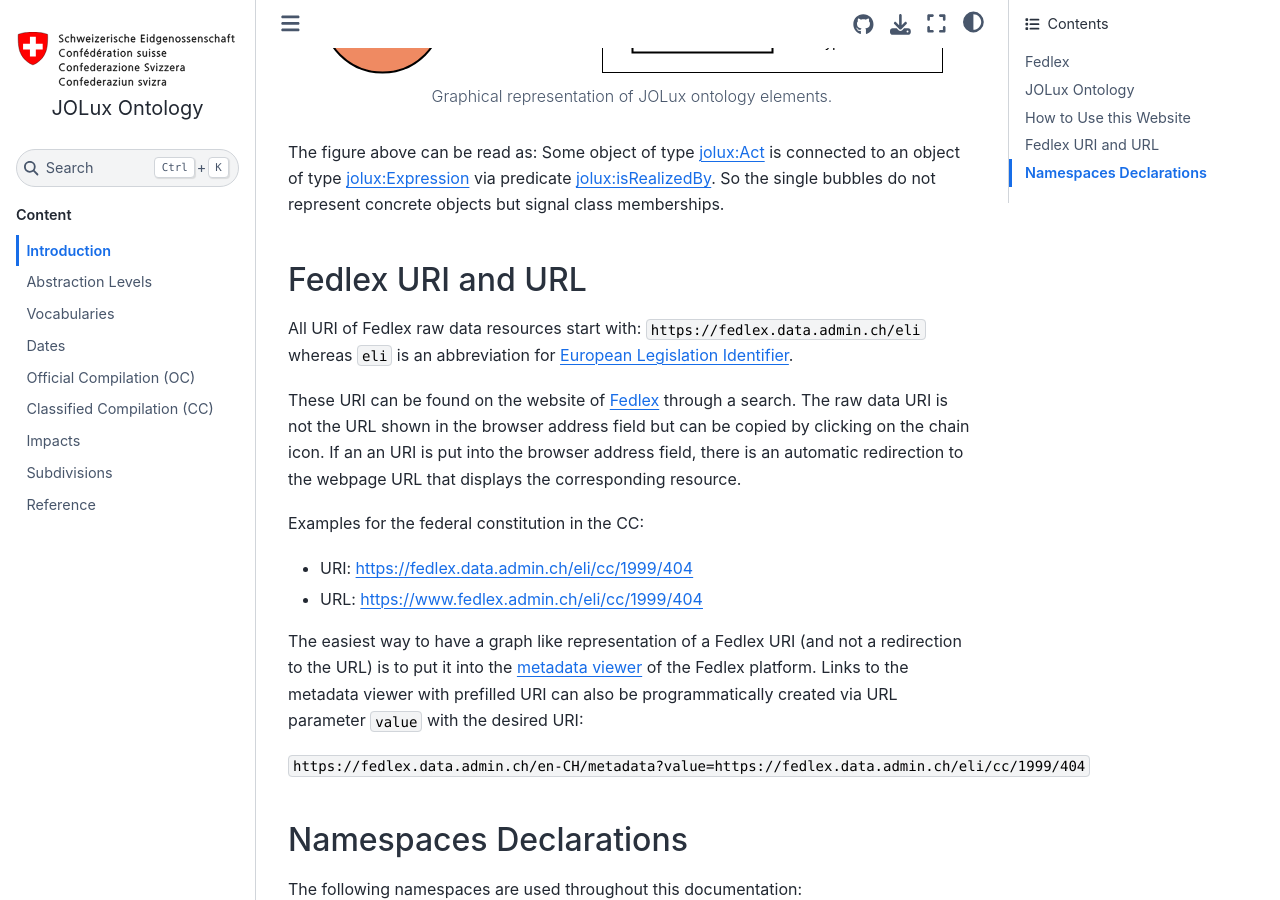
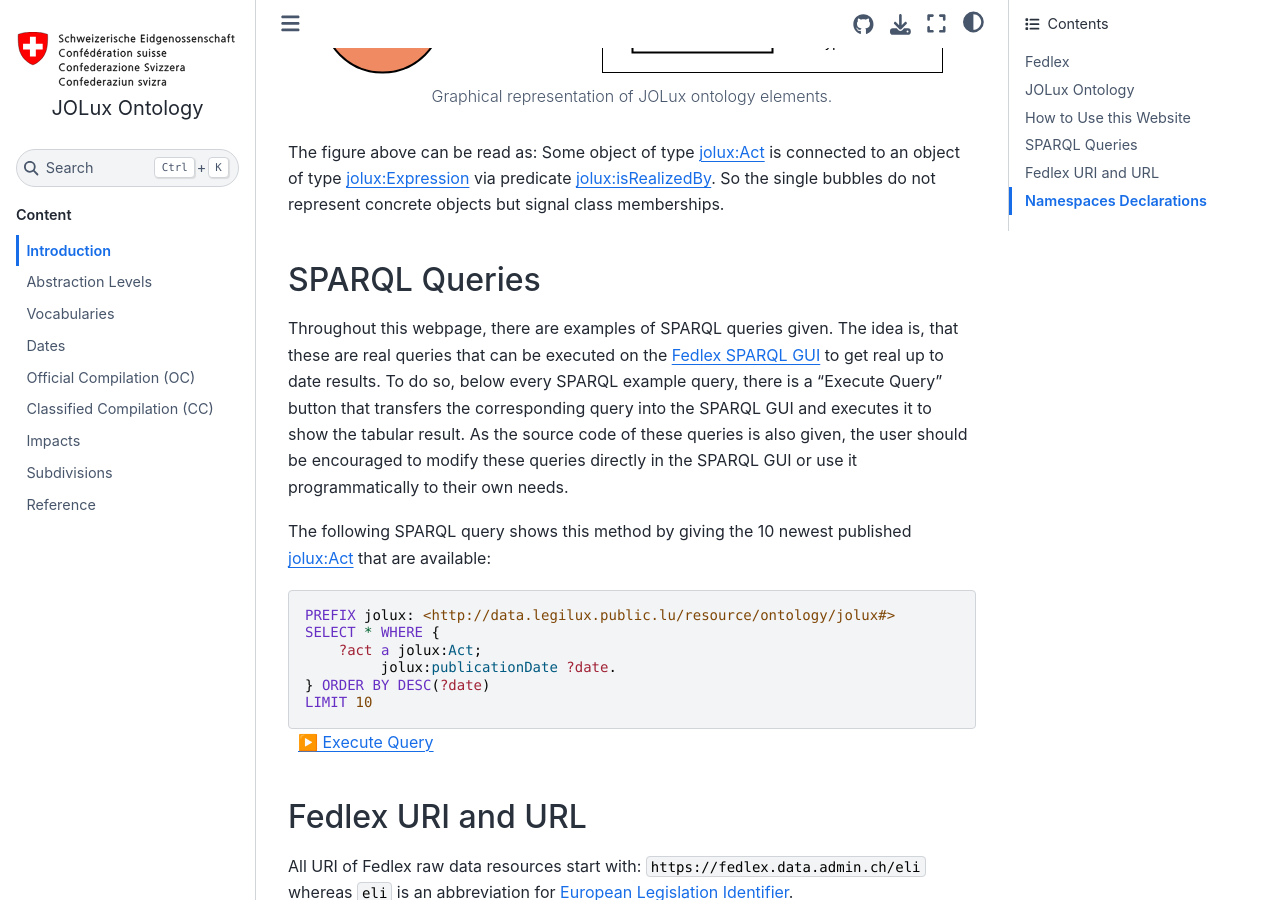
Before and after one commit to swiss/fedlex-jolux, a Sphinx documentation site: the page built from doc/index.md, in a window 1280 px wide and 900 px high, scrolled down 1964 px. Built offline with Sphinx 7.4.7 and the Sphinx Book theme 1.1.4, drawn with Linux system fonts in a browser that asks for light colours.

Commit message:
sparql on intro

````diff
--- a/doc/index.md
+++ b/doc/index.md
@@ -52,6 +52,21 @@
 
 The figure above can be read as: Some object of type [jolux:Act](#Act) is connected to an object of type [jolux:Expression](#Expression) via predicate [jolux:isRealizedBy](#isRealizedBy). So the single bubbles do not represent concrete objects but signal class memberships.
 
+## SPARQL Queries
+
+Throughout this webpage, there are examples of SPARQL queries given. The idea is, that these are real queries that can be executed on the [Fedlex SPARQL GUI](https://fedlex.data.admin.ch/en-CH/sparql) to get real up to date results. To do so, below every SPARQL example query, there is a "Execute Query" button that transfers the corresponding query into the SPARQL GUI and executes it to show the tabular result. As the source code of these queries is also given, the user should be encouraged to modify these queries directly in the SPARQL GUI or use it programmatically to their own needs.
+
+The following SPARQL query shows this method by giving the 10 newest published [jolux:Act](#Act) that are available:
+
+```sparql
+PREFIX jolux: <http://data.legilux.public.lu/resource/ontology/jolux#>
+SELECT * WHERE {
+    ?act a jolux:Act;
+         jolux:publicationDate ?date.
+} ORDER BY DESC(?date)
+LIMIT 10
+```
+
 ## Fedlex URI and URL
 
 All URI of Fedlex raw data resources start with: `https://fedlex.data.admin.ch/eli` whereas `eli` is an abbreviation for [European Legislation Identifier](https://eur-lex.europa.eu/content/help/eurlex-content/eli.html).
````
